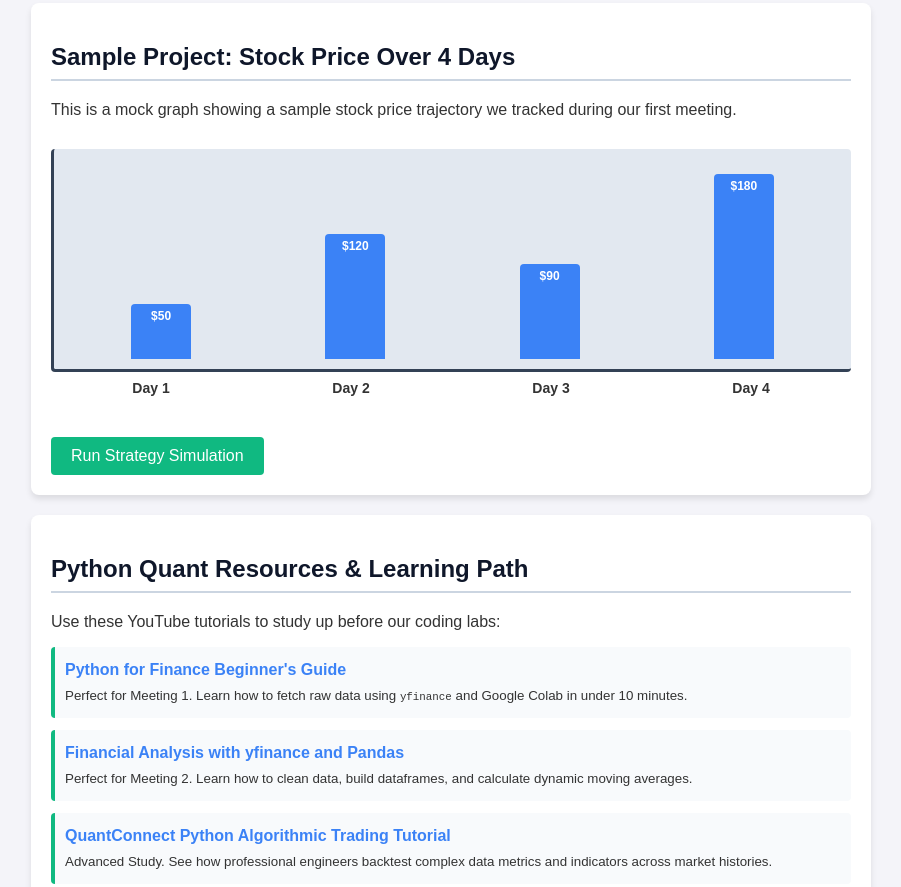
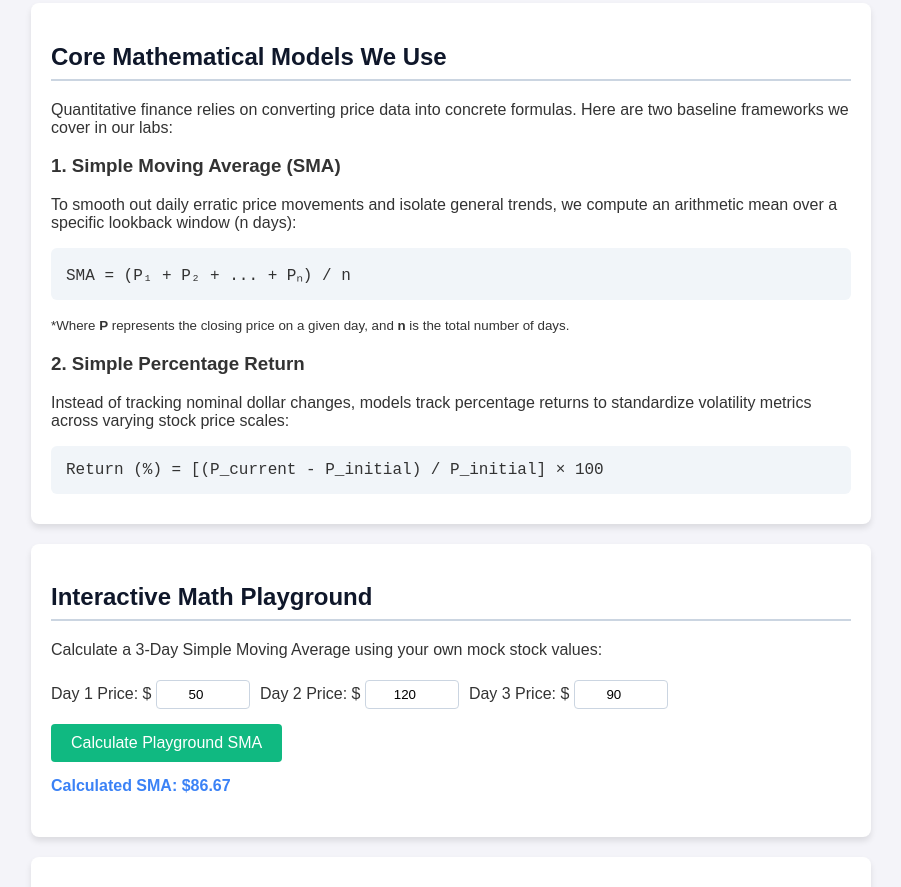
Before and after one commit to Meghan-Sachdeva-Lab/quant-society, a plain HTML site: page index.html in a window 1280 px wide. Shown: the part 682-1569 px from the top of the page, without its empty margins (189-1090 px from the left). Drawn offline with Linux system fonts and the light colour scheme.

Commit message:
Update index.html

```diff
--- a/index.html
+++ b/index.html
@@ -3,7 +3,7 @@
 <head>
     <meta charset="UTF-8">
     <meta name="viewport" content="width=device-width, initial-scale=1.0">
-    <title>Francis Lewis High School Quant Society</title>
+    <title>Francis Lewis High School NYC - Quant Society</title>
     <style>
         body {
             font-family: Arial, sans-serif;
@@ -115,12 +115,29 @@
             display: inline-block;
             margin-top: 5px;
         }
+        /* Style adjustments for Math sections */
+        .math-block {
+            background-color: #f1f5f9;
+            padding: 15px;
+            border-radius: 6px;
+            font-family: "Courier New", Courier, monospace;
+            margin: 10px 0;
+            overflow-x: auto;
+        }
+        .playground-input {
+            width: 80px;
+            padding: 6px;
+            margin: 5px;
+            border: 1px solid #cbd5e1;
+            border-radius: 4px;
+            text-align: center;
+        }
     </style>
 </head>
 <body>
 
     <header>
-        <h1>Francis Lewis High School Quant Society</h1>
+        <h1>Francis Lewis High School NYC- Quant Society</h1>
         <p>Analyzing Stock Prices & Mathematical Models</p>
     </header>
 
@@ -138,6 +155,37 @@
             <li><strong>Step 3:</strong> Build simple algorithmic strategies (like buying when the price crosses the 10-day average).</li>
             <li><strong>Step 4:</strong> Backtest our strategy using fake paper trading accounts to see if we make a profit.</li>
         </ul>
+    </div>
+
+    <div class="container">
+        <h2>Core Mathematical Models We Use</h2>
+        <p>Quantitative finance relies on converting price data into concrete formulas. Here are two baseline frameworks we cover in our labs:</p>
+
+        <h3>1. Simple Moving Average (SMA)</h3>
+        <p>To smooth out daily erratic price movements and isolate general trends, we compute an arithmetic mean over a specific lookback window (n days):</p>
+        <div class="math-block">
+            SMA = (P₁ + P₂ + ... + Pₙ) / n
+        </div>
+        <p><small>*Where <strong>P</strong> represents the closing price on a given day, and <strong>n</strong> is the total number of days.</small></p>
+
+        <h3>2. Simple Percentage Return</h3>
+        <p>Instead of tracking nominal dollar changes, models track percentage returns to standardize volatility metrics across varying stock price scales:</p>
+        <div class="math-block">
+            Return (%) = [(P_current - P_initial) / P_initial] × 100
+        </div>
+    </div>
+
+    <div class="container">
+        <h2>Interactive Math Playground</h2>
+        <p>Calculate a 3-Day Simple Moving Average using your own mock stock values:</p>
+        <div>
+            <label>Day 1 Price: $</label><input type="number" id="p1" class="playground-input" value="50">
+            <label>Day 2 Price: $</label><input type="number" id="p2" class="playground-input" value="120">
+            <label>Day 3 Price: $</label><input type="number" id="p3" class="playground-input" value="90">
+            <br>
+            <button onclick="calculatePlaygroundSMA()">Calculate Playground SMA</button>
+        </div>
+        <h4 id="sma-result" style="color: #3b82f6; margin-top: 15px;">Calculated SMA: $86.67</h4>
     </div>
 
     <div class="container">
@@ -187,5 +235,16 @@
         <p>Meetings every Thursday in Room 204 | No previous coding experience required!</p>
     </div>
 
+    <script>
+        function calculatePlaygroundSMA() {
+            const v1 = parseFloat(document.getElementById('p1').value) || 0;
+            const v2 = parseFloat(document.getElementById('p2').value) || 0;
+            const v3 = parseFloat(document.getElementById('p3').value) || 0;
+
+            const meanValue = (v1 + v2 + v3) / 3;
+            document.getElementById('sma-result').innerText = "Calculated SMA: $" + meanValue.toFixed(2);
+        }
+    </script>
+
 </body>
 </html>
```
